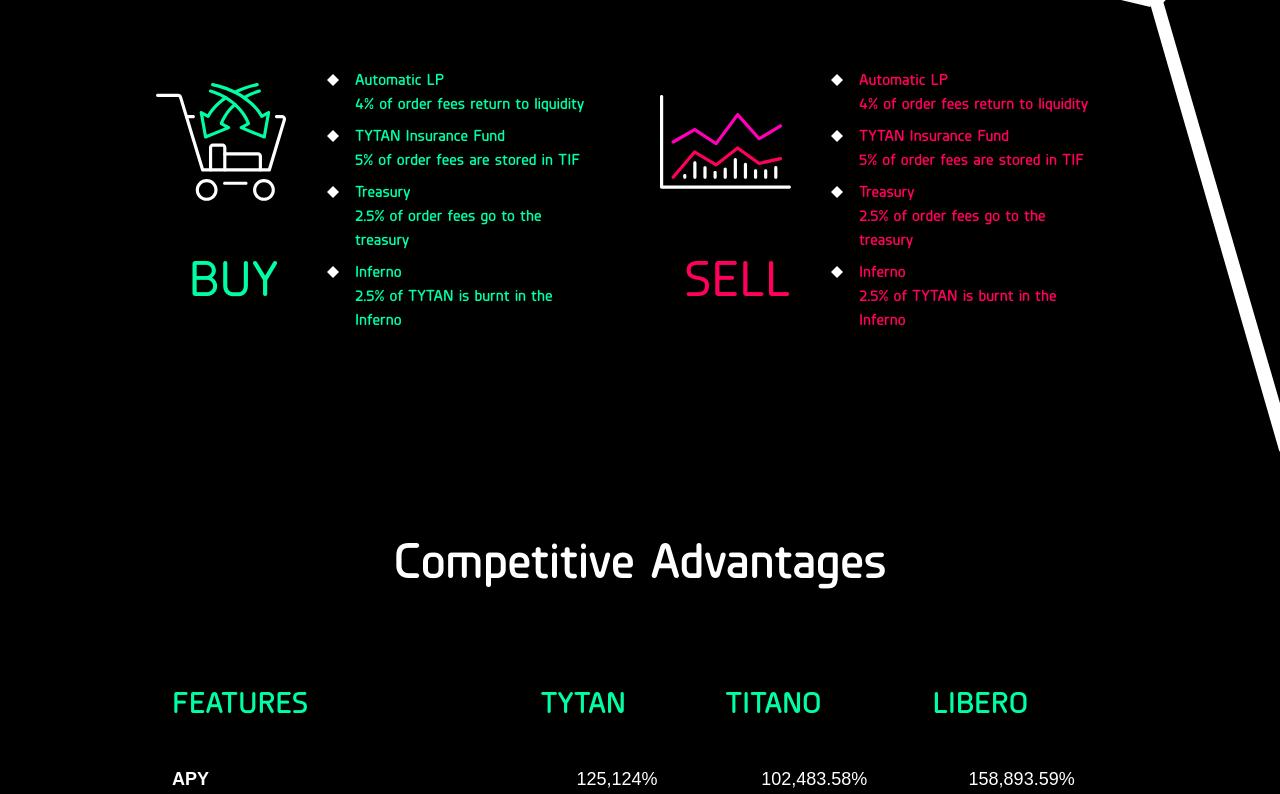
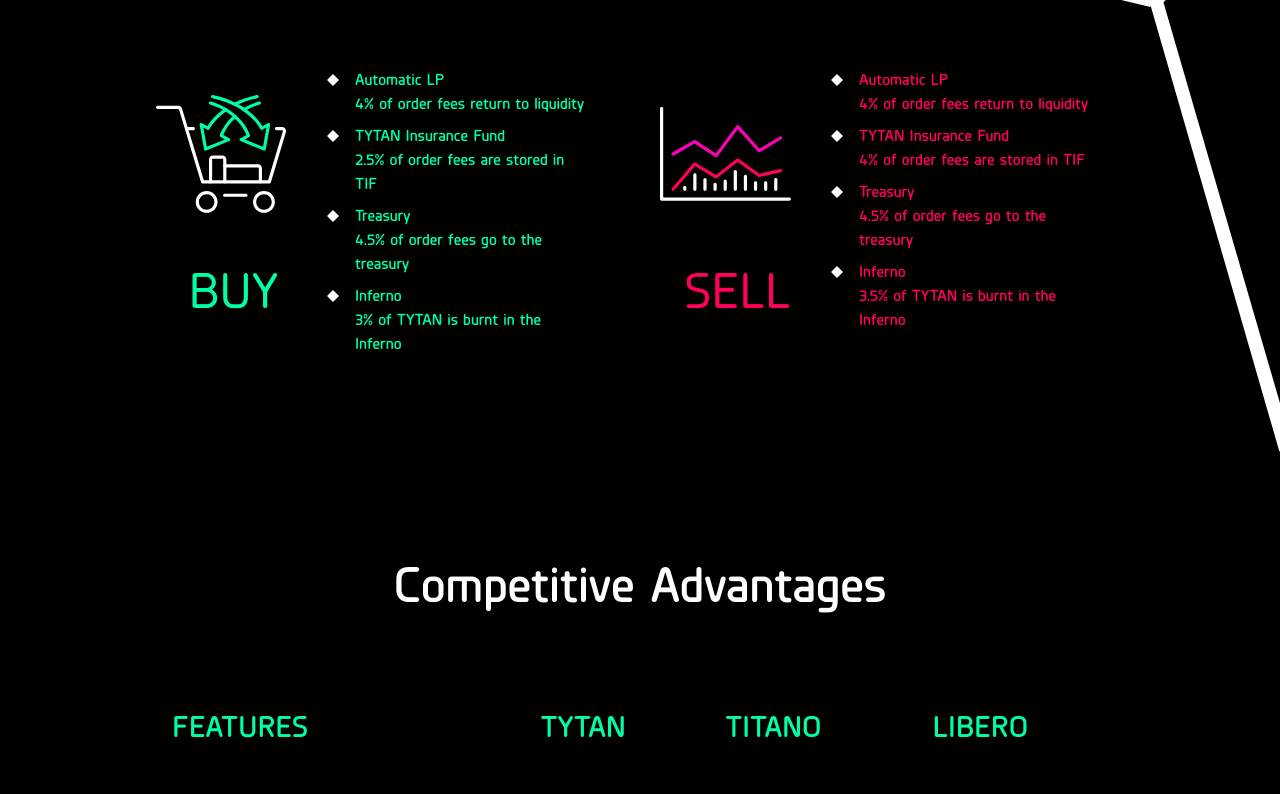
Before and after one commit to Tytan-Finance/Tytan-Landing, a Next.js app: page / in a window 1280 px wide. Shown: the part 6160-6954 px from the top of the page. Built offline with nearby package versions, Linux system fonts and the light colour scheme; a web font is replaced by a local one.

Commit message:
update tokenomics, video link

```diff
--- a/components/HomePage/TokenomicsSection.tsx
+++ b/components/HomePage/TokenomicsSection.tsx
@@ -70,7 +70,7 @@ const TokenomicsSection : React.FC<Props> = () => {
 
                                     <p className={`text-green font-Planer-DemiBold font-[18px]`}>
                                         TYTAN Insurance Fund <br/>
-                                        5% of order fees are stored in TIF
+                                        2.5% of order fees are stored in TIF
                                     </p>
                                 </div>
 
@@ -88,7 +88,7 @@ const TokenomicsSection : React.FC<Props> = () => {
 
                                     <p className={`text-green font-Planer-DemiBold font-[18px]`}>
                                         Treasury <br/>
-                                        2.5% of order fees go to the treasury
+                                        4.5% of order fees go to the treasury
                                     </p>
                                 </div>
 
@@ -106,7 +106,7 @@ const TokenomicsSection : React.FC<Props> = () => {
 
                                     <p className={`text-green font-Planer-DemiBold font-[18px]`}>
                                         Inferno <br/>
-                                        2.5% of TYTAN is burnt in the Inferno
+                                        3% of TYTAN is burnt in the Inferno
                                     </p>
                                 </div>
                             </div>
@@ -157,7 +157,7 @@ const TokenomicsSection : React.FC<Props> = () => {
 
                                     <p className={`text-red font-Planer-DemiBold font-[18px]`}>
                                         TYTAN Insurance Fund <br/>
-                                        5% of order fees are stored in TIF
+                                        4% of order fees are stored in TIF
                                     </p>
                                 </div>
 
@@ -175,7 +175,7 @@ const TokenomicsSection : React.FC<Props> = () => {
 
                                     <p className={`text-red font-Planer-DemiBold font-[18px]`}>
                                         Treasury <br/>
-                                        2.5% of order fees go to the treasury
+                                        4.5% of order fees go to the treasury
                                     </p>
                                 </div>
 
@@ -193,7 +193,7 @@ const TokenomicsSection : React.FC<Props> = () => {
 
                                     <p className={`text-red font-Planer-DemiBold font-[18px]`}>
                                         Inferno <br/>
-                                        2.5% of TYTAN is burnt in the Inferno
+                                        3.5% of TYTAN is burnt in the Inferno
                                     </p>
                                 </div>
                             </div>
--- a/components/HomePage/VideSection.tsx
+++ b/components/HomePage/VideSection.tsx
@@ -12,7 +12,7 @@ const VideSection: React.FC<Props> = () => {
                     <ReactPlayer
                         controls={true}
                         className='react-player'
-                        url='https://www.youtube.com/watch?v=ysz5S6PUM-U'
+                        url='https://www.youtube.com/watch?v=aeN1QeFDBjQ'
                         width='100%'
                         height='100%'
                     />
```
